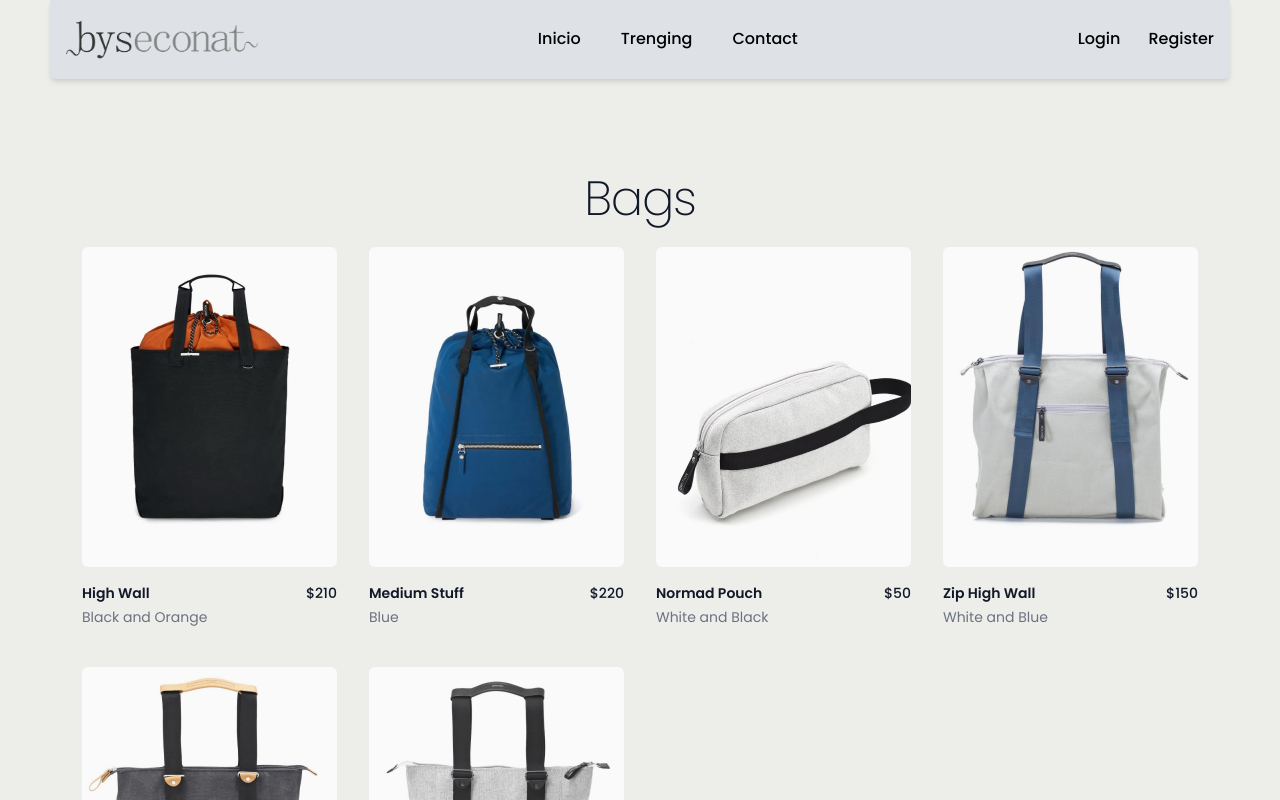
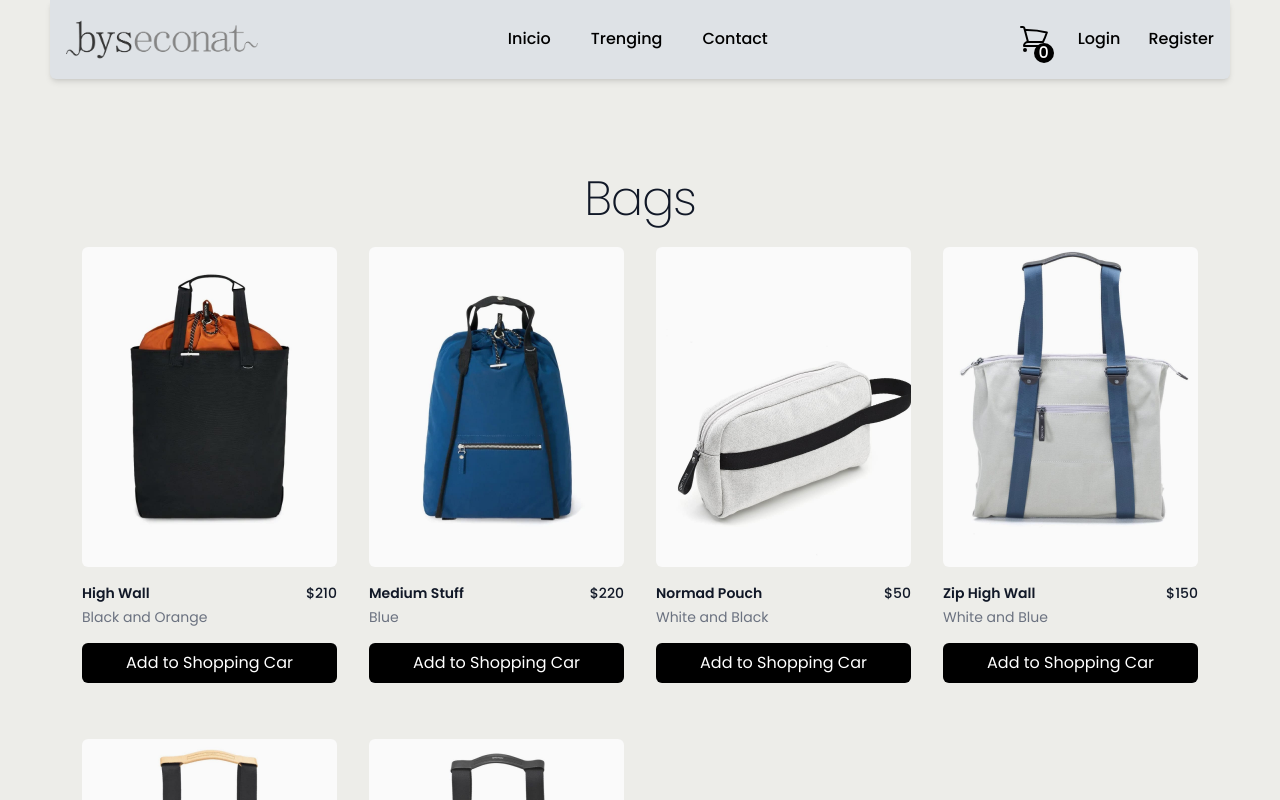
Before and after one commit to EliasSilva1702/FirstProyectWithReact.js, a React (Vite) app in the folder FrontEnd/: page / in a window 1280 px wide. Shown: the top 800 px of the page. Built offline with nearby package versions, Linux system fonts and the light colour scheme.

Commit message:
"Creando Shopping car :)"

```diff
--- a/FrontEnd/src/App.jsx
+++ b/FrontEnd/src/App.jsx
@@ -10,26 +10,38 @@ import Register from "./components/register/Register.jsx"
 import SectionProducts from './components/products/SectionProducts.jsx'
 import Trending from './components/products/Trending.jsx'
 import Contact from './components/Contact.jsx'
-import Bags from './components/products/Bags.jsx'
-import Shirts from './components/products/Shirts.jsx'
 
 function App() {
+
+  const [allProducts, setAllProducts] = useState()
+  const [total, setTotal] = useState(0)
+  const [countProducts, setCountProducts] = useState()
+
 
   return (
     <main className='bg-[#edede9] max-w-[1180px] mx-auto '>
 
       <BrowserRouter>
 
-        <Header />
+        <Header
+          allProducts={allProducts} setAllProducts={setAllProducts}
+          total={total} setTotal={setTotal}
+          countProducts={countProducts} setCountProducts={setCountProducts}
+        />
 
         <Routes>
 
-            <Route path="/" element={<SectionProducts />} />
-            <Route path="/login" element={<Login />} />
-            <Route path="/register" element={<Register />} />
+          <Route path="/"
+            element={<SectionProducts
+              allProducts={allProducts} setAllProducts={setAllProducts}
+              total={total} setTotal={setTotal}
+              countProducts={countProducts} setCountProducts={setCountProducts} />}
+          />
+          <Route path="/login" element={<Login />} />
+          <Route path="/register" element={<Register />} />
 
-            <Route path='/contact' element={<Contact />} />
-            <Route path='/trending' element={<Trending />} />
+          <Route path='/contact' element={<Contact />} />
+          <Route path='/trending' element={<Trending />} />
 
         </Routes>
 
--- a/FrontEnd/src/Components/Header.jsx
+++ b/FrontEnd/src/Components/Header.jsx
@@ -1,8 +1,13 @@
 
 import { Link } from "react-router-dom"
+import { useState } from "react"
+<style>
 
-export default function Header() {
+</style>
+export default function Header(allProducts, setAllProducts) {
 
+
+    const [active, setActive] = useState(false)
     return (
 
         <header className="bg-[#dee2e6] text-poppins font-medium flex items-center justify-center p-4 rounded-b-md shadow-md">
@@ -22,6 +27,52 @@ export default function Header() {
             </ul>
 
             <ul className="flex items-center justify-center gap-7">
+
+                <div className='relative cursor-pointer' onClick={() => setActive(!active)}>
+
+                    <svg xmlns="http://www.w3.org/2000/svg" fill="none" viewBox="0 0 24 24" strokeWidth={1.5} stroke="currentColor" className="size-8">
+                        <path strokeLinecap="round" strokeLinejoin="round" d="M2.25 3h1.386c.51 0 .955.343 1.087.835l.383 1.437M7.5 14.25a3 3 0 0 0-3 3h15.75m-12.75-3h11.218c1.121-2.3 2.1-4.684 2.924-7.138a60.114 60.114 0 0 0-16.536-1.84M7.5 14.25 5.106 5.272M6 20.25a.75.75 0 1 1-1.5 0 .75.75 0 0 1 1.5 0Zm12.75 0a.75.75 0 1 1-1.5 0 .75.75 0 0 1 1.5 0Z" />
+                    </svg>
+
+                    <div className="absolute top-[60%] left-4
+                                  bg-[#000] text-[#fff] w-5 h-5
+                                    flex items-center justify-center rounded-full">
+
+                        <p className="flex items-center justify-center">0</p>
+                    </div>
+
+
+                </div>
+                <div className={`${active ? "" : "hidden"}`}
+                style={
+                    {
+                        position: 'absolute',
+                        top: '65px',
+                        right: '6rem',
+
+                        backgroundColor:' #fff',
+                        width: '400px',
+                        zIndex: '1',
+                        boxShadow: '0 10px 20px rgba(0, 0, 0, 0.20)',
+                        borderRadius: '10px',
+                    }
+                }>
+
+                    {
+                        allProducts.length ? (
+                            <>
+                            <h1>hola</h1>
+                            </>
+                        ) : (
+                            <>
+                                <h1 className="text-center opacity-85 m-4">Shopping car is empty</h1>
+                            </>
+                        )
+                    }
+
+                </div>
+
+
                 <Link to='/login' className="cursor-pointer">Login</Link>
                 <Link to='/register' className="cursor-pointer">Register</Link>
             </ul>
--- a/FrontEnd/src/Components/products/Bags.jsx
+++ b/FrontEnd/src/Components/products/Bags.jsx
@@ -86,9 +86,12 @@ function Bags() {
               </div>
               <p className="text-sm font-medium text-gray-900">{product.price}</p>
             </div>
+            <button className='bg-black px-4 py-2 rounded-md w-full text-white my-4 transition-all hover:bg-black hover:opacity-85 '>
+              Add to Shopping Car</button>
           </div>
         ))}
       </div>
+
     </div>
   )
 }
--- a/FrontEnd/src/Components/products/SectionProducts.jsx
+++ b/FrontEnd/src/Components/products/SectionProducts.jsx
@@ -1,12 +1,109 @@
 import React from 'react'
-import Shirts from './Shirts'
-import Bags from './Bags'
 
-export default function SectionProducts() {
+export default function SectionProducts(allProducts, setAllProducts) {
+  const bags = [
+    {
+      id: 1,
+      name: 'High Wall',
+      href: '#',
+      imageSrc: '../../public/Bags/High-Wall.jpg',
+      imageAlt: "Front of men's Basic Tee in black.",
+      price: '$210',
+      color: 'Black and Orange',
+    },
+    {
+      id: 2,
+      name: 'Medium Stuff',
+      href: '#',
+      imageSrc: '../../public/Bags/Medium-Stuff.jpg',
+      imageAlt: "Front of men's Basic Tee in black.",
+      price: '$220',
+      color: 'Blue'
+    },
+    {
+      id: 3,
+      name: 'Normad Pouch',
+      href: '#',
+      imageSrc: '../../public/Bags/Normad-Pouch.jpg',
+      imageAlt: "Front of men's Basic Tee in black.",
+      price: '$50',
+      color: 'White and Black'
+    },
+    {
+
+      id: 4,
+      name: 'Zip High Wall',
+      href: '#',
+      imageSrc: '../../public/Bags/Zip-High-Wall.jpg',
+      imageAlt: "Front of men's Basic Tee in black.",
+      price: '$150',
+      color: 'White and Blue'
+
+    },
+    {
+      id: 5,
+      name: 'Zip High Wall',
+      href: '#',
+      imageSrc: '../../public/Bags/Zip-Tote-Basket.jpg',
+      imageAlt: "Front of men's Basic Tee in black.",
+      price: '$140',
+      color: 'Washed Black'
+    },
+    {
+      id: 6,
+      name: 'Zip High Wall',
+      href: '#',
+      imageSrc: '../../public/Bags/Zip-Tote-Basket-2.jpg',
+      imageAlt: "Front of men's Basic Tee in black.",
+      price: '$140',
+      color: 'White and Black'
+    }
+  ]
+
+  const onAddProducts = () => {
+    setAllProducts([...allProducts, product])
+  }
   return (
+
+
     <div className="" style={{ borderBottom: '1px solid black' }}>
-      <Bags />
-      <Shirts />
+      <div className="mx-auto max-w-2xl px-4 py-16 sm:px-6 sm:py-24 lg:max-w-7xl lg:px-8">
+        <h2 className=" text-center text-5xl tracking-tight text-gray-900 font-extralight">Bags</h2>
+        <div className="mt-6 grid grid-cols-1 gap-x-6 gap-y-10 sm:grid-cols-2 lg:grid-cols-4 xl:gap-x-8">
+          {bags.map((product) => (
+            <div key={product.id} className="">
+              <div className="group relative">
+                <div className="aspect-h-1 aspect-w-1 w-full overflow-hidden rounded-md bg-gray-200 lg:aspect-none group-hover:opacity-75 lg:h-80">
+                  <img
+                    alt={product.imageAlt}
+                    src={product.imageSrc}
+                    className="h-full w-full object-cover object-center lg:h-full lg:w-full"
+                  />
+                </div>
+                <div className="mt-4 flex justify-between">
+                  <div>
+                    <h3 className="text-sm font-semibold text-gray-900">
+                      <a href={product.href}>
+                        <span aria-hidden="true" className="absolute inset-0" />
+                        {product.name}
+                      </a>
+                    </h3>
+                    <p className="mt-1 text-sm text-gray-500">{product.color}</p>
+                  </div>
+                  <p className="text-sm font-medium text-gray-900">{product.price}</p>
+                </div>
+              </div>
+              <button onClick={() => onAddProducts()}
+                className='bg-black px-4 py-2 rounded-md w-full text-white my-4 transition-all hover:bg-black hover:opacity-85 '>
+                Add to Shopping Car</button>
+            </div>
+          ))}
+        </div>
+
+      </div>
+
     </div>
+
+
   )
 }
--- a/FrontEnd/src/Components/products/Shirts.jsx
+++ b/FrontEnd/src/Components/products/Shirts.jsx
@@ -49,7 +49,8 @@ export default function Shirts() {
 
       <div className="mt-6 grid grid-cols-1 gap-x-6 gap-y-10 sm:grid-cols-2 lg:grid-cols-4 xl:gap-x-8">
         {tShirts.map((product) => (
-          <div key={product.id} className="group relative">
+          <div key={product.id} className="">
+            <div className="group relative">
               <div className="aspect-h-1 aspect-w-1 w-full overflow-hidden rounded-md bg-gray-200 lg:aspect-none group-hover:opacity-75 lg:h-80">
                 <img
                   alt={product.imageAlt}
@@ -70,6 +71,9 @@ export default function Shirts() {
                 <p className="text-sm font-medium text-gray-900">{product.price}</p>
               </div>
             </div>
+            <button className='bg-black px-4 py-2 rounded-md w-full text-white my-4 transition-all hover:bg-black hover:opacity-85 '>
+              Add to Shopping Car</button>
+          </div>
         ))}
       </div>
     </div>
--- a/FrontEnd/src/index.css
+++ b/FrontEnd/src/index.css
@@ -4,6 +4,19 @@
     font-family: "Poppins", sans-serif;
 }
 
+.container-cart-products{
+    position: absolute;
+    top: 50px;
+    right: 0;
+
+    background-color: #fff;
+    width: 400px;
+    z-index: 1;
+    box-shadow: 0 10px 20px rgba(0, 0, 0, 0.20);
+    border-radius: 10px;
+
+}
+
 @tailwind base;
 @tailwind components;
 @tailwind utilities;
```
Lines whose indentation alone changed are shown as unchanged.
